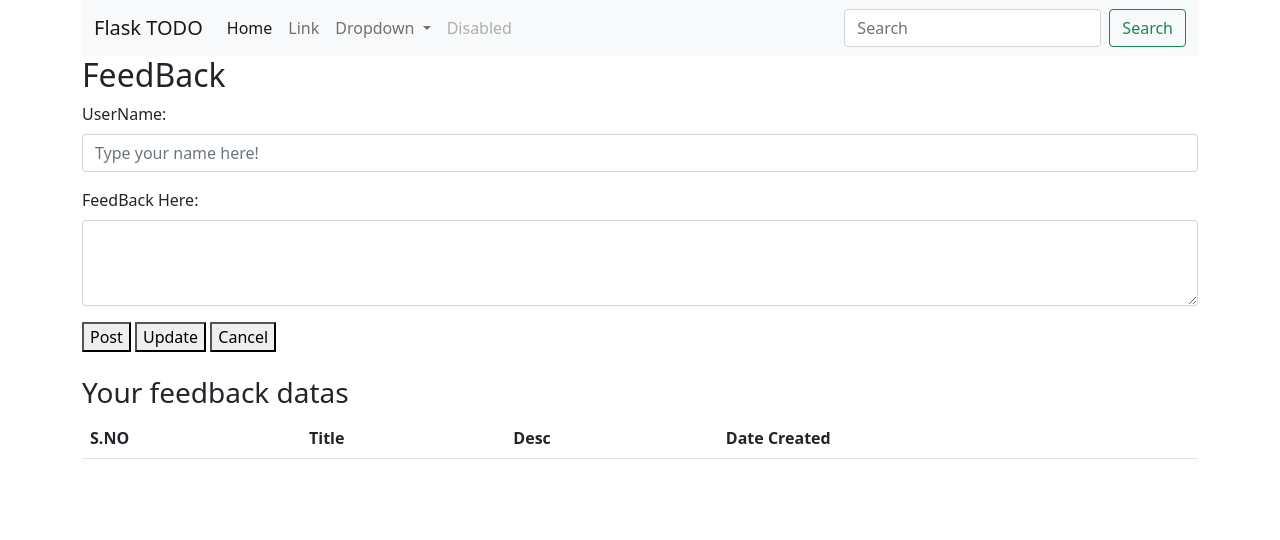
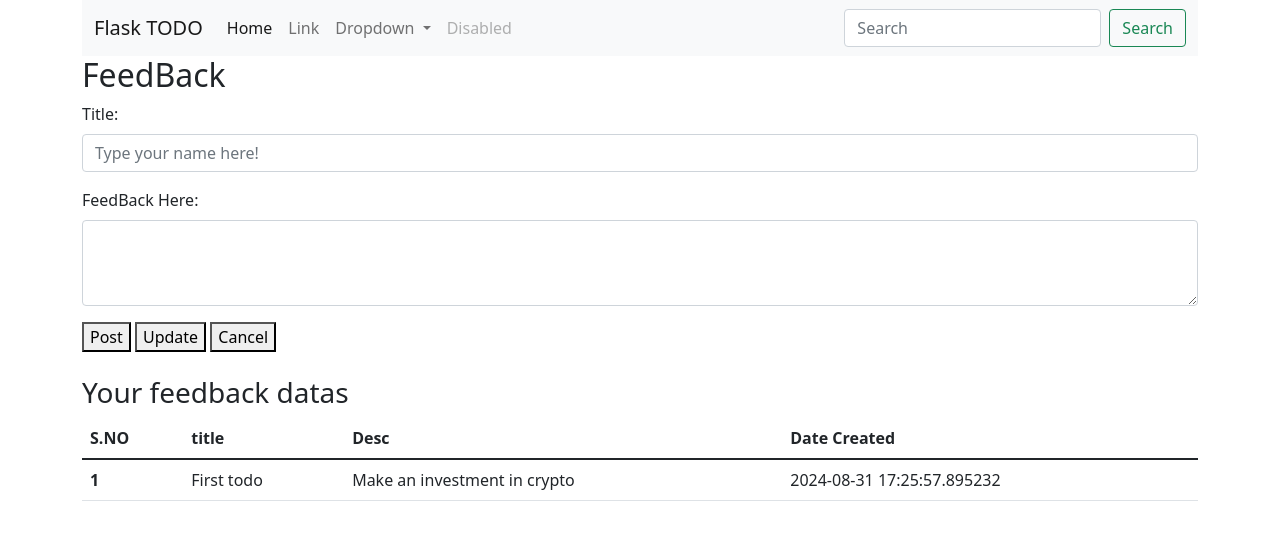
Before and after one commit to DhirendraThakur/flaskminiproject, a Flask app: template templates/index.html in a window 1280 px wide. Shown: the top 540 px of the page. Run offline with Flask 3, Linux system fonts and the light colour scheme; the template is opened without the code that fills it: values that come from a table or form of the project are taken from there, others are empty.

Commit message:
dataabase table error has been resolved

```diff
--- a/app.py
+++ b/app.py
@@ -1,4 +1,5 @@
 from flask import Flask, render_template
+from sqlalchemy import create_engine, Column, Integer, String, DateTime
 
 from flask_sqlalchemy import SQLAlchemy
 from datetime import datetime
@@ -10,13 +11,17 @@ app.config['SQLALCHEMY_TRACK_MODIFICATIONS'] = False
 db = SQLAlchemy(app)
 
 class Todo(db.Model):
+    __tablename__ = 'todo'
     sno = db.Column(db.Integer, primary_key=True)
-    title = db.Column(db.String(200), nullable=False)
+    title = db.Column(db.String, nullable=False)
     desc= db.Column(db.String(500), nullable=False)
     date_created = db.Column(db.DateTime, default = datetime.utcnow)
    ## data you want to see in table we use repr
     def __repr__(self) -> str:
-        return f"{self.sno} -  {self.username}"
+        return f"{self.sno} -  {self.title}"
+
+with app.app_context():
+    db.create_all()
 
 @app.route('/main_page')
 def main_page():
--- a/templates/index.html
+++ b/templates/index.html
@@ -55,7 +55,7 @@
         <h2> FeedBack</h2>
 
         <div class="mb-3">
-            <label for="title" class="form-label">UserName: </label>
+            <label for="title" class="form-label">Title: </label>
             <input type="text" class="form-control" id="title" placeholder="Type your name here!">
           </div>
           <div class="mb-3">
@@ -76,16 +76,16 @@
             <thead>
               <tr>
                 <th scope="col">S.NO</th>
-                <th scope="col">Title</th>
+                <th scope="col">title</th>
                 <th scope="col">Desc</th>
                 <th scope="col">Date Created</th>
               </tr>
             </thead>
             <tbody>
-             {% for TODO in alltodo %}
+             {% for todo in alltodo %}
              <tr>
 
-              <th scope="row">1</th>
+              <th scope="row">{{todo.sno}}</th>
               <td>{{todo.title}}</td>
               <td>{{todo.desc}}</td>
               <td>{{todo.date_created}}</td>
```
Also changed, not shown: instance/todo.db.
